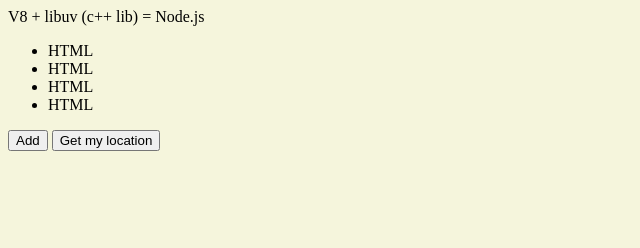
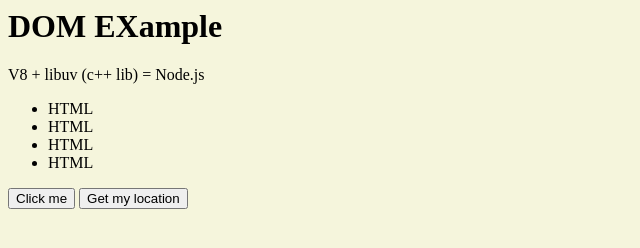
Before and after one commit to Bezoyan/js_lessons, a plain HTML site: page index.html in a window 1280 px wide. Shown: the whole page, without its empty margins (0-640 px from the left). Drawn offline with Linux system fonts and the light colour scheme.

Commit message:
Chengis in index.js

```diff
--- a/index.html
+++ b/index.html
@@ -1,10 +1,11 @@
 <html>
     <head>
         <link href="style.css" type="text/css" rel="stylesheet">
-        <script src="scripts/index.js" defer></script>
+        <script src="scripts/events.js" defer></script>
+        <!-- <script src="scripts/app.js" async></script> -->
     </head>
     <body>
-
+        <h1 id="header">DOM EXample</h1>
         <p>V8 + libuv (c++ lib) = Node.js</p>
         <ul>
             <li>HTML</li>
@@ -12,7 +13,7 @@
             <li>HTML</li>
             <li>HTML</li>
         </ul>
-        <button>Add</button>
+        <button onclick="">Click me</button>
         <button>Get my location</button>
         <!-- <iframe
             width="560"
```
